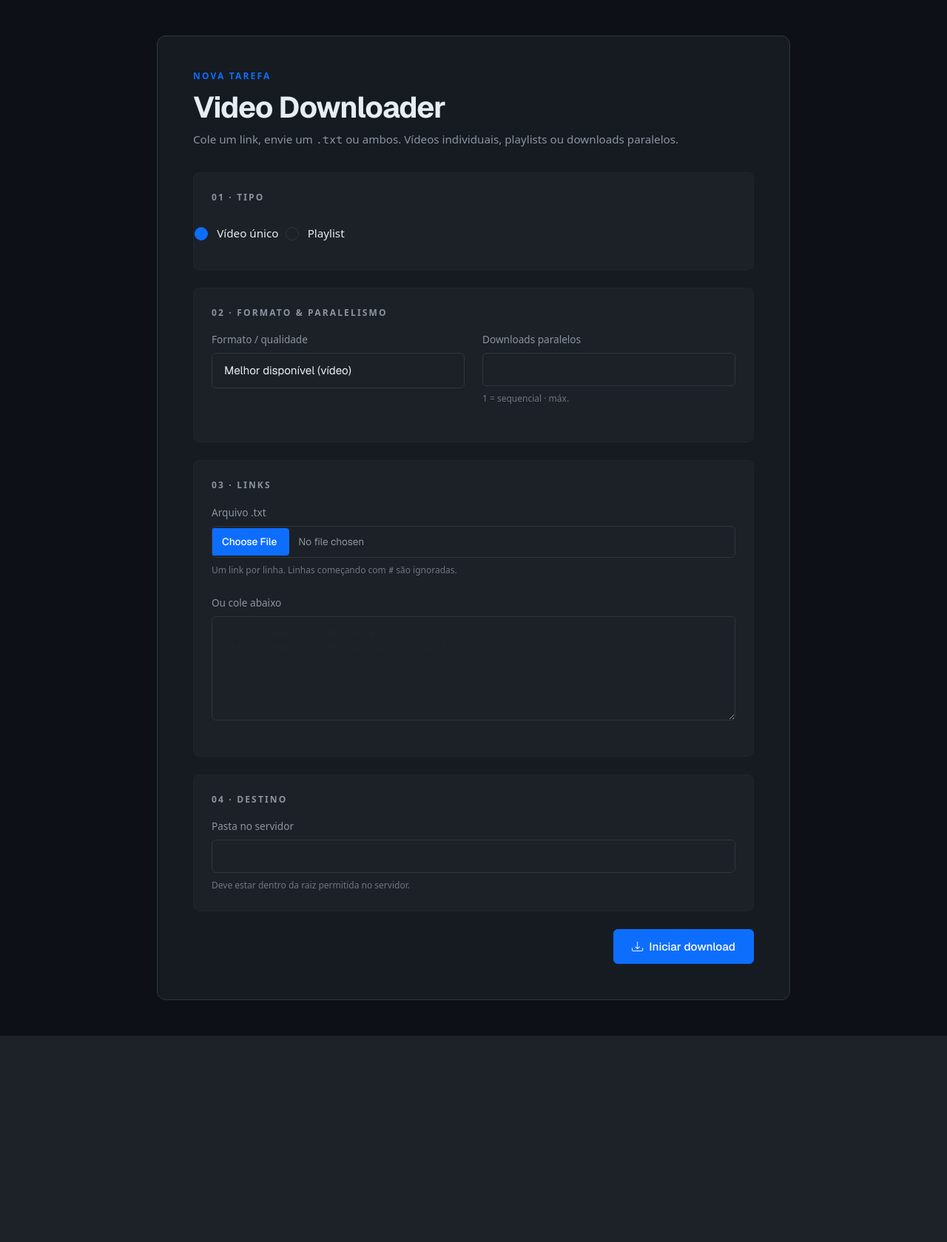
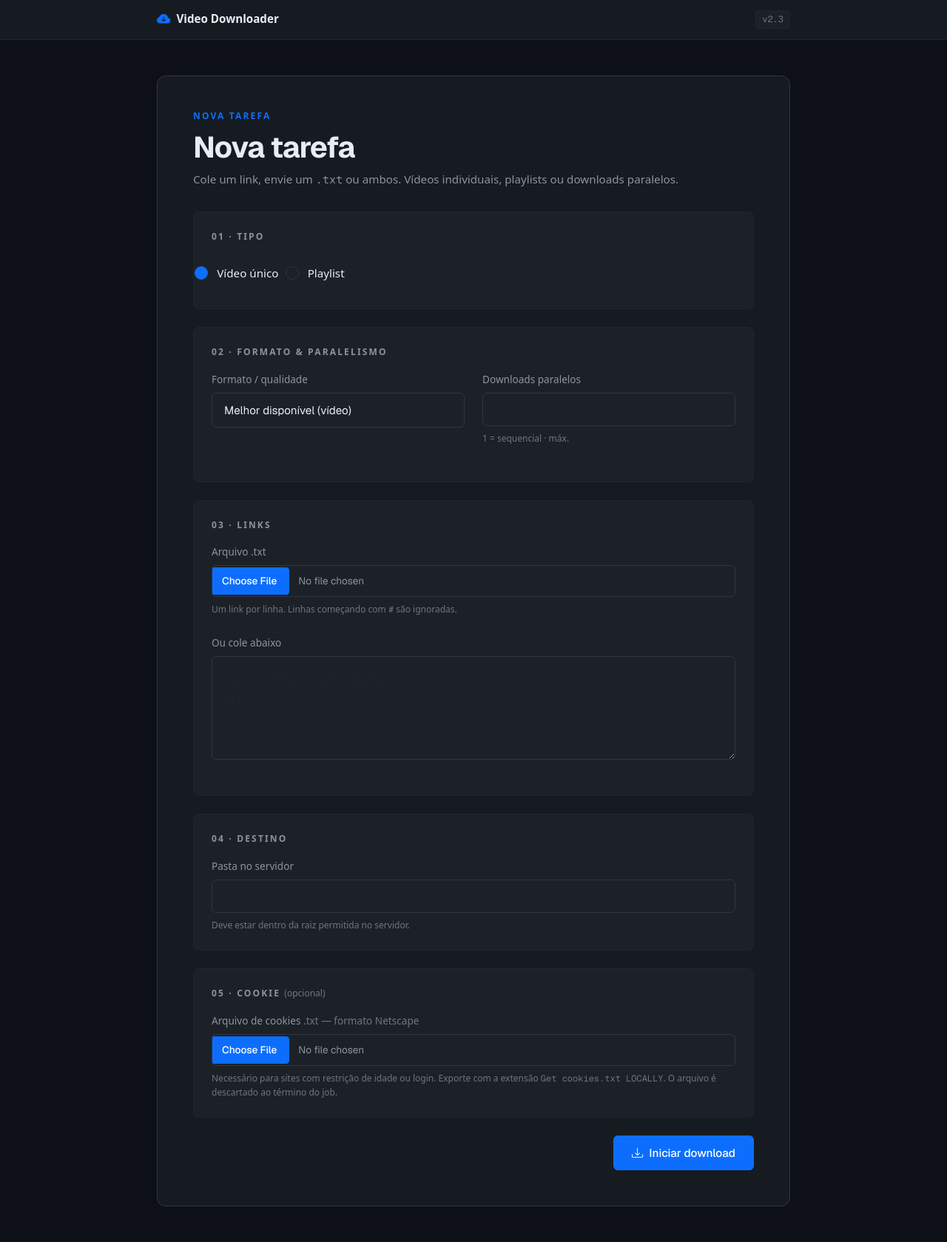
Before and after one commit to guilherme1985/video_downloader, a Flask app: template templates/index.html in a window 1280 px wide. Shown: the whole page at 74% size. Before the commit the page ends 1400 px from the top, so only its background shows below. Run offline with Flask 3, Linux system fonts and the light colour scheme; the template is opened without the code that fills it, so the values that code supplies are empty; parts of the project's set-up code (start-up, migrations or seed data) failed here and were passed over; some libraries are stand-ins or nearby versions.

Commit message:
Update v2.3 — download ao browser, suporte a cookies e melhorias de layout
- Rastreia o arquivo salvo pelo yt-dlp (postprocessor_hook + fallback no
  progress_hook) e persiste o caminho no SQLite (coluna file_path, com
  migração automática para bancos existentes)
- Nova rota GET /download/<job_id>/<result_idx> serve o arquivo ao browser
  com as_attachment=True; valida que o path está dentro de ALLOWED_DOWNLOAD_ROOT
- Botão ⬇ por resultado na página de resultados (visível apenas quando
  file_path está preenchido)
- Suporte a cookie file opcional no formulário (upload .txt Netscape);
  o arquivo temporário é deletado ao fim do job, inclusive em caso de erro
- Header fixo com nome do app e versão; versão injetada via context_processor
- Placeholder do textarea de links atualizado para URLs genéricas
- Painel "05 · Cookie" adicionado ao formulário

```diff
--- a/app.py
+++ b/app.py
@@ -19,7 +19,7 @@ from urllib.parse import urlparse
 
 from flask import (
     Flask, render_template, request, redirect, url_for,
-    flash, jsonify, abort
+    flash, jsonify, abort, send_file
 )
 from werkzeug.utils import secure_filename
 
@@ -30,6 +30,8 @@ from db import JobStore
 # ---------------------------------------------------------------------------
 # Configuração
 # ---------------------------------------------------------------------------
+APP_VERSION = "v2.3"
+
 DEFAULT_DOWNLOAD_PATH = os.environ.get("DEFAULT_DOWNLOAD_PATH", "/mnt/nas/Downloads")
 ALLOWED_DOWNLOAD_ROOT = os.environ.get("ALLOWED_DOWNLOAD_ROOT", DEFAULT_DOWNLOAD_PATH)
 DB_PATH = os.environ.get("DB_PATH", "/data/jobs.db")
@@ -49,6 +51,11 @@ ALLOWED_FORMATS = {
 app = Flask(__name__)
 app.secret_key = SECRET_KEY
 app.config["MAX_CONTENT_LENGTH"] = MAX_UPLOAD_MB * 1024 * 1024
+
+
+@app.context_processor
+def _inject_globals():
+    return {"app_version": APP_VERSION}
 
 
 # ---------------------------------------------------------------------------
@@ -208,10 +215,12 @@ def _make_callback(job_id: str):
                 title = event.get("title", "")
                 success = bool(event.get("success", False))
                 msg = event.get("message", "")
+                file_path = event.get("file_path", "")
                 job["active"].pop(link, None)
                 job["results"].append({
                     "link": link, "title": title,
                     "success": success, "message": msg,
+                    "file_path": file_path,
                 })
                 job["done_count"] = len(job["results"])
             elif etype in ("info", "success", "warning", "error"):
@@ -231,6 +240,7 @@ def _make_callback(job_id: str):
                 event.get("title", ""),
                 bool(event.get("success", False)),
                 event.get("message", ""),
+                event.get("file_path", ""),
             )
         elif etype in ("info", "success", "warning", "error"):
             store.add_message(job_id, etype, event.get("message", ""))
@@ -242,11 +252,13 @@ def _make_callback(job_id: str):
 # Execução paralela
 # ---------------------------------------------------------------------------
 def _run_single_link(job_id: str, link: str, dest_path: str,
-                     is_playlist: bool, fmt: str, on_event):
+                     is_playlist: bool, fmt: str, on_event,
+                     cookiefile=None):
     """Tarefa individual submetida ao executor."""
     if _is_cancelled(job_id):
         on_event({"type": "link_done", "link": link, "success": False,
-                  "title": "", "message": "Cancelado antes de iniciar"})
+                  "title": "", "message": "Cancelado antes de iniciar",
+                  "file_path": ""})
         return
 
     on_event({"type": "link_start", "link": link})
@@ -257,6 +269,7 @@ def _run_single_link(job_id: str, link: str, dest_path: str,
         fmt=fmt,
         on_event=on_event,
         is_cancelled=lambda: _is_cancelled(job_id),
+        cookiefile=cookiefile,
     )
     on_event({
         "type": "link_done",
@@ -264,6 +277,7 @@ def _run_single_link(job_id: str, link: str, dest_path: str,
         "success": result["success"],
         "title": result["title"],
         "message": result["message"],
+        "file_path": result.get("file_path", ""),
     })
     if result["success"]:
         on_event({"type": "success",
@@ -274,7 +288,8 @@ def _run_single_link(job_id: str, link: str, dest_path: str,
 
 
 def _run_job(job_id: str, links: list, dest_path: str,
-             is_playlist: bool, fmt: str, workers: int):
+             is_playlist: bool, fmt: str, workers: int,
+             cookiefile=None):
     cb = _make_callback(job_id)
     cb({"type": "info",
         "message": f"Iniciando {len(links)} link(s) com {workers} worker(s)."})
@@ -293,7 +308,7 @@ def _run_job(job_id: str, links: list, dest_path: str,
         for link in links:
             fut: Future = executor.submit(
                 _run_single_link, job_id, link, dest_path,
-                is_playlist, fmt, cb,
+                is_playlist, fmt, cb, cookiefile,
             )
             futures.append(fut)
         with jobs_lock:
@@ -308,6 +323,11 @@ def _run_job(job_id: str, links: list, dest_path: str,
                 cb({"type": "error", "message": f"Erro inesperado: {e}"})
     finally:
         executor.shutdown(wait=True, cancel_futures=True)
+        if cookiefile:
+            try:
+                os.remove(cookiefile)
+            except OSError:
+                pass
 
     cancelled = _is_cancelled(job_id)
     if cancelled:
@@ -396,6 +416,20 @@ def index():
             flash(str(e), "danger")
             return redirect(url_for("index"))
 
+        # Cookie file opcional (para sites com restrição de login)
+        cookiefile_path = None
+        cookies_upload = request.files.get("cookies_file")
+        if cookies_upload and cookies_upload.filename:
+            if not cookies_upload.filename.lower().endswith(".txt"):
+                flash("Arquivo de cookies deve ser .txt (formato Netscape).", "danger")
+                return redirect(url_for("index"))
+            tmp_cookies = os.path.join(
+                tempfile.gettempdir(),
+                f"{uuid.uuid4().hex}_cookies.txt",
+            )
+            cookies_upload.save(tmp_cookies)
+            cookiefile_path = tmp_cookies
+
         # Cria + persiste + dispara
         job = _new_job(workers=workers, total_links=len(links), fmt=fmt,
                        is_playlist=is_playlist, dest_path=dest_path)
@@ -405,7 +439,8 @@ def index():
 
         thread = threading.Thread(
             target=_run_job,
-            args=(job["id"], links, dest_path, is_playlist, fmt, workers),
+            args=(job["id"], links, dest_path, is_playlist, fmt,
+                  workers, cookiefile_path),
             daemon=True,
         )
         thread.start()
@@ -531,6 +566,31 @@ def api_delete_finished():
     return jsonify({"ok": True, "deleted": n})
 
 
+@app.route("/download/<job_id>/<int:result_idx>")
+def download_file(job_id, result_idx):
+    """Serve um arquivo baixado diretamente para o browser."""
+    job = _get_job_or_404(job_id)
+    results = job.get("results", [])
+    if result_idx < 0 or result_idx >= len(results):
+        abort(404)
+    result = results[result_idx]
+    if not result.get("success") or not result.get("file_path"):
+        abort(404)
+
+    file_path = os.path.realpath(result["file_path"])
+    allowed_root = os.path.realpath(ALLOWED_DOWNLOAD_ROOT)
+    if file_path != allowed_root and not file_path.startswith(allowed_root + os.sep):
+        abort(403)
+    if not os.path.isfile(file_path):
+        abort(404)
+
+    return send_file(
+        file_path,
+        as_attachment=True,
+        download_name=os.path.basename(file_path),
+    )
+
+
 @app.errorhandler(413)
 def too_large(_e):
     flash(f"Upload excede o limite de {MAX_UPLOAD_MB} MB.", "danger")
--- a/static/theme.css
+++ b/static/theme.css
@@ -49,6 +49,51 @@
     --r-md: 6px;
     --r-lg: 8px;
     --r-xl: 12px;
+}
+
+/* ============================================================
+   App header
+   ============================================================ */
+.app-header {
+    border-bottom: 1px solid var(--border-soft);
+    background: var(--bg-card);
+    position: sticky;
+    top: 0;
+    z-index: 100;
+}
+.app-header-inner {
+    max-width: 920px;
+    margin: 0 auto;
+    padding: var(--sp-3) var(--sp-6);
+    display: flex;
+    align-items: center;
+    justify-content: space-between;
+    gap: var(--sp-4);
+}
+.app-logo {
+    display: flex;
+    align-items: center;
+    gap: var(--sp-2);
+    font-weight: 600;
+    font-size: var(--fs-md);
+    color: var(--text);
+    text-decoration: none;
+    transition: color 0.15s;
+}
+.app-logo i { color: var(--primary); font-size: 1.15rem; }
+.app-logo:hover { color: var(--primary); }
+.app-version {
+    font-family: var(--font-mono);
+    font-size: var(--fs-xs);
+    color: var(--faint);
+    background: var(--bg-soft);
+    border: 1px solid var(--border-soft);
+    padding: 2px var(--sp-2);
+    border-radius: var(--r-sm);
+}
+
+@media (max-width: 640px) {
+    .app-header-inner { padding: var(--sp-3) var(--sp-4); }
 }
 
 /* ============================================================
@@ -609,6 +654,27 @@ input[type="file"]::file-selector-button:hover {
 .icon-success { color: #2dd47e; }
 .icon-error   { color: #f47174; }
 .cell-status  { width: 2.5rem; text-align: center; }
+.cell-action  { width: 3rem; text-align: center; }
+
+.btn-download {
+    display: inline-flex;
+    align-items: center;
+    justify-content: center;
+    width: 2rem;
+    height: 2rem;
+    border-radius: var(--r-sm);
+    background: transparent;
+    border: 1px solid var(--border);
+    color: var(--muted);
+    text-decoration: none;
+    font-size: var(--fs-sm);
+    transition: background 0.15s, color 0.15s, border-color 0.15s;
+}
+.btn-download:hover {
+    background: rgba(13, 110, 253, 0.1);
+    color: var(--primary-h);
+    border-color: var(--primary);
+}
 
 /* ============================================================
    Alerts
--- a/templates/base.html
+++ b/templates/base.html
@@ -14,6 +14,15 @@
     {% block head_extra %}{% endblock %}
 </head>
 <body>
+    <header class="app-header">
+        <div class="app-header-inner">
+            <a href="/" class="app-logo">
+                <i class="bi bi-cloud-arrow-down-fill"></i>
+                <span>Video Downloader</span>
+            </a>
+            <span class="app-version">{{ app_version }}</span>
+        </div>
+    </header>
     <div class="wrap">
         {% with flashed = get_flashed_messages(with_categories=true) %}
           {% if flashed %}
--- a/templates/index.html
+++ b/templates/index.html
@@ -4,7 +4,7 @@
 {% block content %}
 <div class="shell">
     <div class="eyebrow">Nova tarefa</div>
-    <h1 class="title-display">Video Downloader</h1>
+    <h1 class="title-display">Nova tarefa</h1>
     <p class="subtitle">
         Cole um link, envie um <span class="mono">.txt</span> ou ambos.
         Vídeos individuais, playlists ou downloads paralelos.
@@ -72,7 +72,7 @@
             <div class="field">
                 <label class="field-label">Ou cole abaixo</label>
                 <textarea name="links" class="form-control mono" rows="6"
-                          placeholder="https://www.youtube.com/watch?v=&#10;https://www.youtube.com/playlist?list="></textarea>
+                          placeholder="https://www.youtube.com/watch?v=...&#10;https://vimeo.com/123456789&#10;https://..."></textarea>
             </div>
         </div>
 
@@ -86,6 +86,21 @@
                        value="{{ default_path }}">
                 <small class="form-text">
                     Deve estar dentro da raiz permitida no servidor.
+                </small>
+            </div>
+        </div>
+
+        <div class="panel">
+            <div class="panel-head">
+                <span class="panel-title">05 · Cookie <span class="text-faint" style="font-weight:400;text-transform:none;letter-spacing:0">(opcional)</span></span>
+            </div>
+            <div class="field" style="margin-bottom:0">
+                <label class="field-label">Arquivo de cookies <span class="text-faint" style="font-weight:400">.txt — formato Netscape</span></label>
+                <input type="file" class="form-control" name="cookies_file" accept=".txt">
+                <small class="form-text">
+                    Necessário para sites com restrição de idade ou login.
+                    Exporte com a extensão <span class="mono">Get cookies.txt LOCALLY</span>.
+                    O arquivo é descartado ao término do job.
                 </small>
             </div>
         </div>
```
Also changed, not shown: CLAUDE.md (+21 -1 lines), db.py (+19 -10 lines), download_videos.py (+35 -5 lines), templates/results.html (+10 -1 lines).
